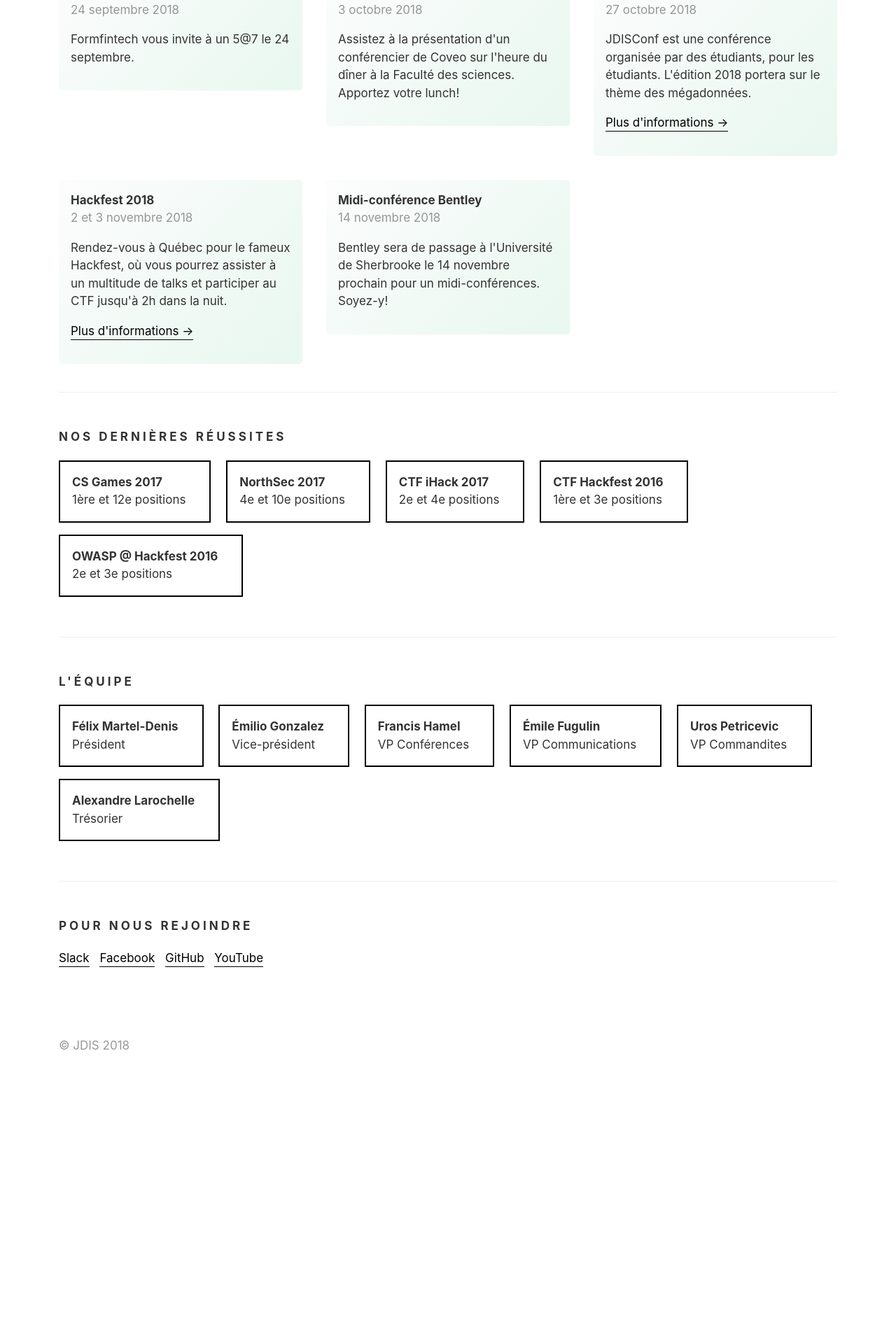
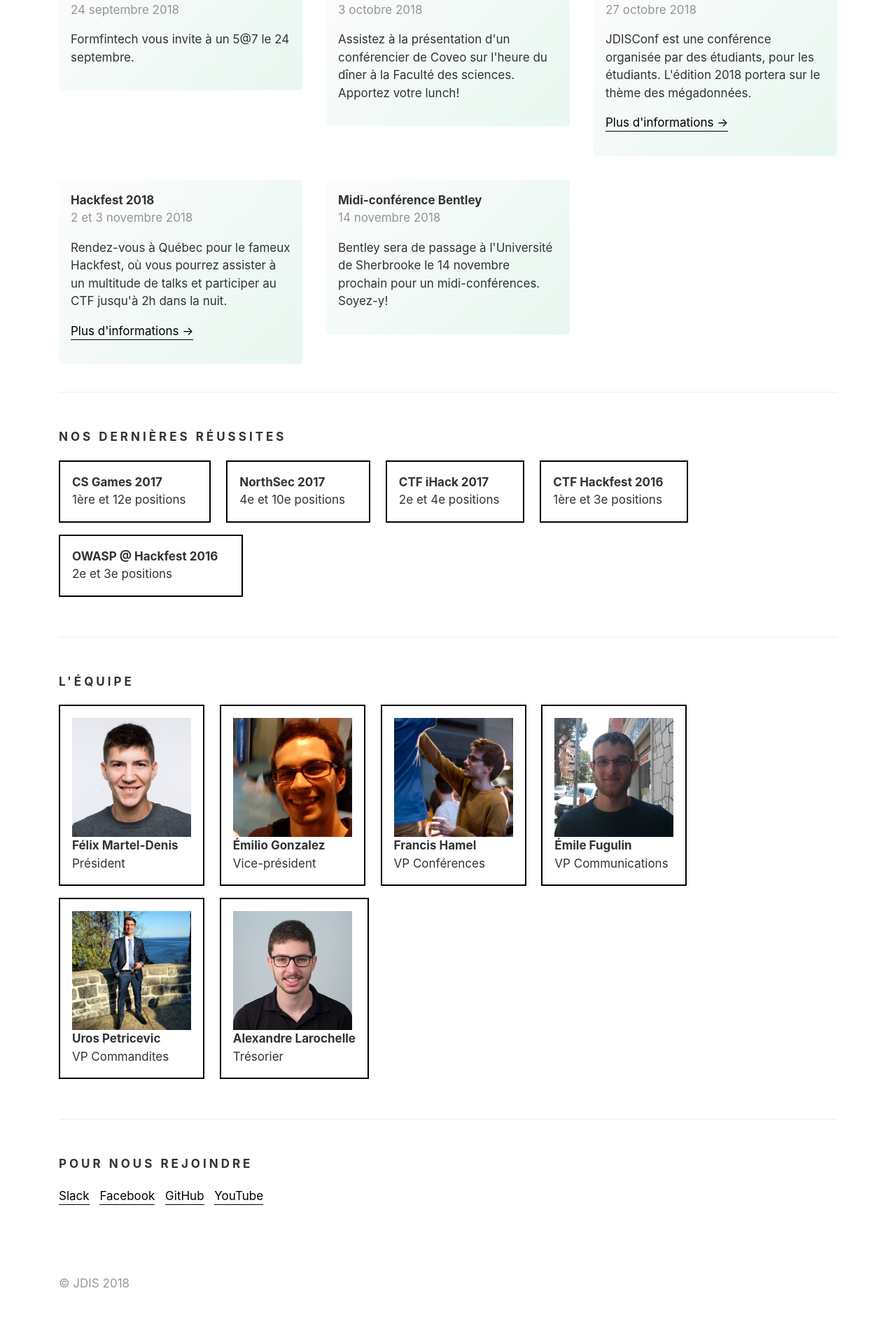
Before and after one commit to JDIS/Website, a Jekyll site: the page built from _pages/index.html, in a window 1280 px wide. Shown: the part 1490-3395 px from the top of the page at 70% size. Built offline with Jekyll 4.4.1, drawn with Linux system fonts in a browser that asks for light colours; some web fonts are replaced; before the commit the page ends 3055 px from its top, so only the background shows below that.

Commit message:
Ajout de photos pour l'équipe

```diff
--- a/_pages/index.html
+++ b/_pages/index.html
@@ -75,10 +75,13 @@ layout: page
 
 <h3 id="equipe" class="section-title">L'équipe</h3>
 {% for member in site.data.members %}
-<div style="border:2px solid black; margin-right:1em; margin-bottom:1em; padding: 1em; padding-right: 2em; display: inline-block">
-  <div>
+<div style="border:2px solid black; margin-right:1em; margin-bottom:1em; padding: 1em; display: inline-block">
+  <div class="member">
+    <div class="member-image-container">
+      <img class="member-image" src="/assets/img/members/{{ member.image_url }}" alt="Photo {{ member.name }}">
+    </div>
     <b>{{ member.name }}</b><br/>
-    {{ member.title }}
+    <span>{{ member.title }}</span>
   </div>
 </div>
 {% endfor %}
--- a/_sass/_layout.scss
+++ b/_sass/_layout.scss
@@ -48,6 +48,18 @@ $spacer: 20px;
 
 .photo {
   max-height: 80vh;
+
+  .member-image-container {
+    width:100%;
+  }
+}
+
+.member-image {
+  width: auto;
+  display: block;
+  max-width: 10em;
+  height: 10em;
+  object-fit: cover;
 }
 
 ul.grid {
```
Also changed, not shown: _data/members.json (+4 -4 lines), assets/img/members/felix.jpg (added), assets/img/members/francis.jpg (added), assets/img/members/larochelle.jpg (added), assets/img/members/uros.jpg (added).
